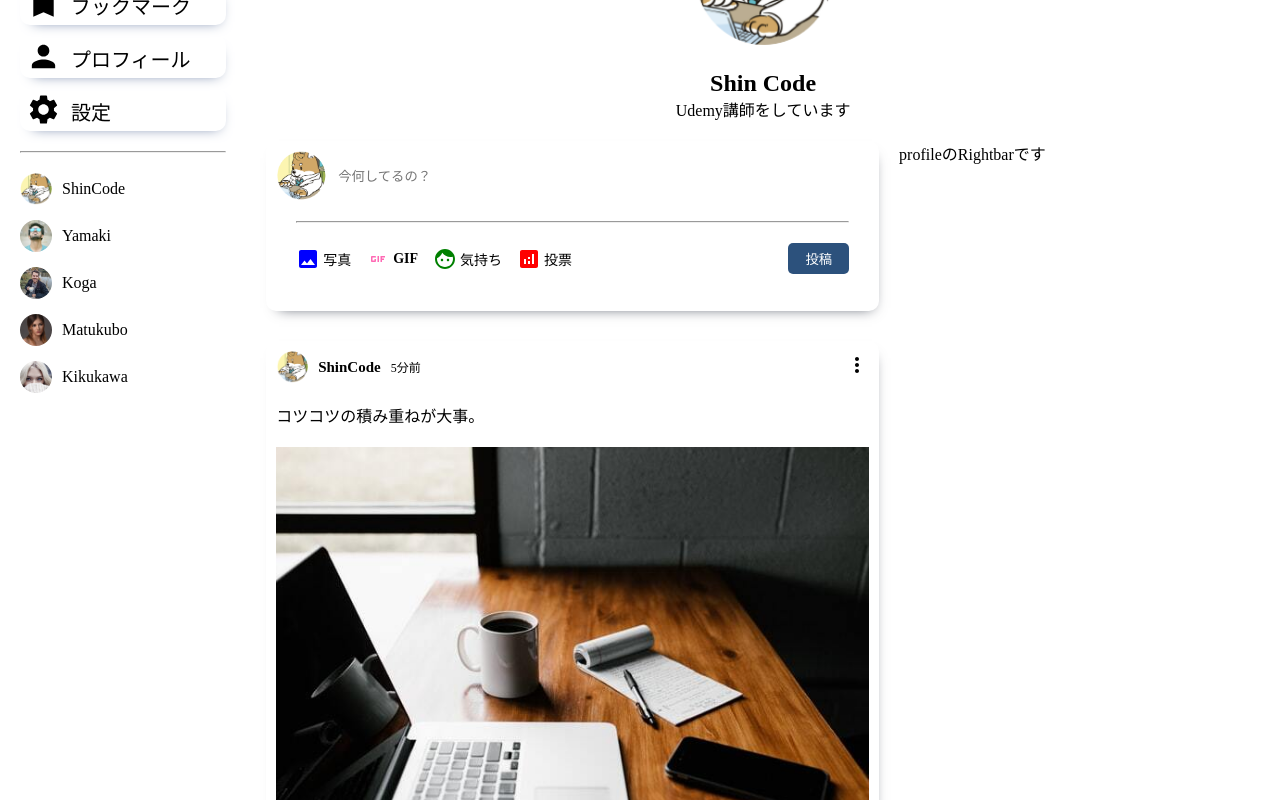
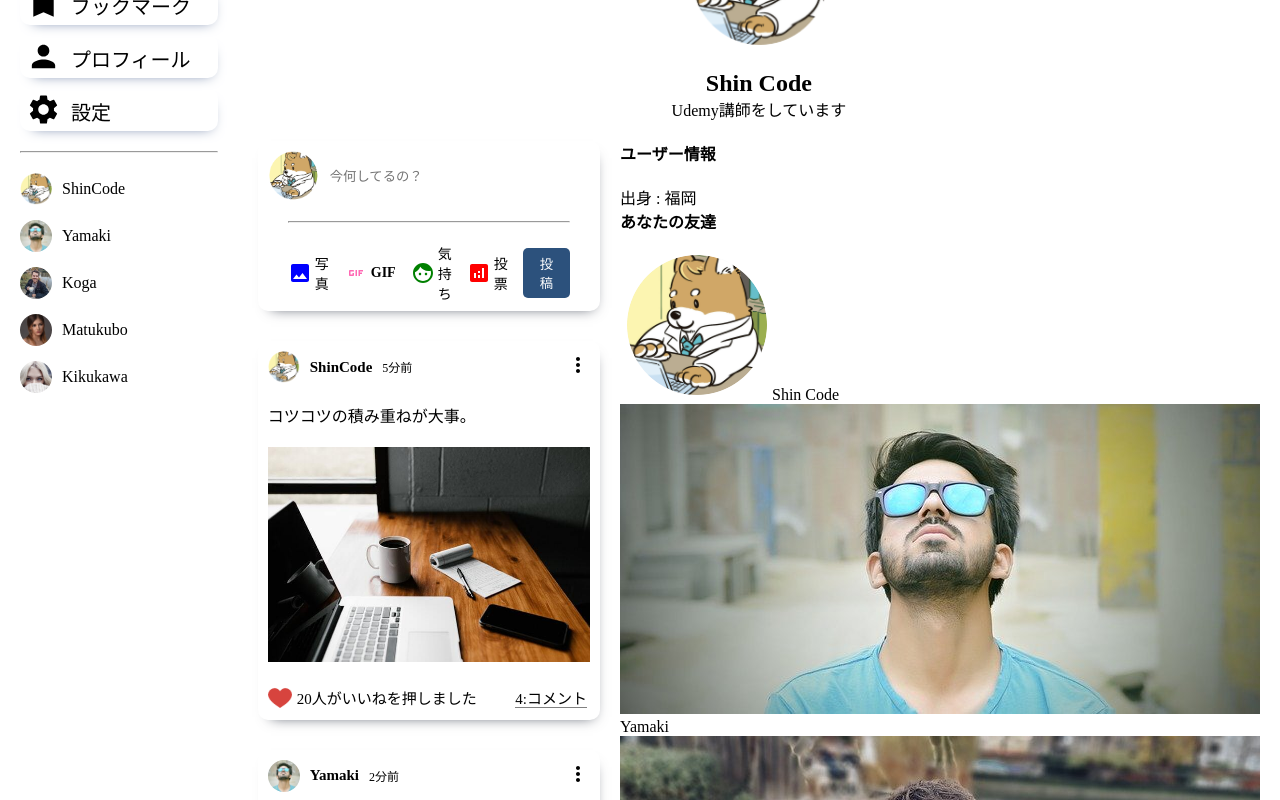
Before and after one commit to Naru-hub/mern-sns-frontend, a React (Create React App) app: page / in a window 1280 px wide. Shown: the part 300-1100 px from the top of the page. Built offline with nearby package versions, Linux system fonts and the light colour scheme.

Commit message:
プロフィールのRightbarの雛形をHTMLで作成

```diff
--- a/src/components/rightbar/Rightbar.jsx
+++ b/src/components/rightbar/Rightbar.jsx
@@ -44,7 +44,60 @@ export default function Rightbar({ profile }) {
   };
 
   const ProfileRightbar = () => {
-    return <>profileのRightbarです</>;
+    return (
+      <>
+        <h4 className="rightbarTitle">ユーザー情報</h4>
+        <div className="rightbarInfo">
+          <div className="rightbarInfoItem">
+            <span className="rightbarInfoKey">出身 : </span>
+            <span className="rightbarInfoKey">福岡</span>
+          </div>
+          <h4 className="rightbarTitle">あなたの友達</h4>
+          <div className="rightbarFollowings">
+            <div className="rightbarFollowing">
+              <img
+                src="assets/person/1.jpeg"
+                alt=""
+                className="rightbarFollowingImg"
+              />
+              <span className="rightbarFollowingName">Shin Code</span>
+            </div>
+            <div className="rightbarFollowing">
+              <img
+                src="assets/person/2.jpeg"
+                alt=""
+                className="rightbarFollowingImg"
+              />
+              <span className="rightbarFollowingName">Yamaki</span>
+            </div>
+            <div className="rightbarFollowing">
+              <img
+                src="assets/person/3.jpeg"
+                alt=""
+                className="rightbarFollowingImg"
+              />
+              <span className="rightbarFollowingName">Koga</span>
+            </div>
+            <div className="rightbarFollowing">
+              <img
+                src="assets/person/4.jpeg"
+                alt=""
+                className="rightbarFollowingImg"
+              />
+              <span className="rightbarFollowingName">Matukubo</span>
+            </div>
+            <div className="rightbarFollowing">
+              <img
+                src="assets/person/5.jpeg"
+                alt=""
+                className="rightbarFollowingImg"
+              />
+              <span className="rightbarFollowingName">Kikukawa</span>
+            </div>
+          </div>
+        </div>
+      </>
+    );
   };
 
   return (
```
